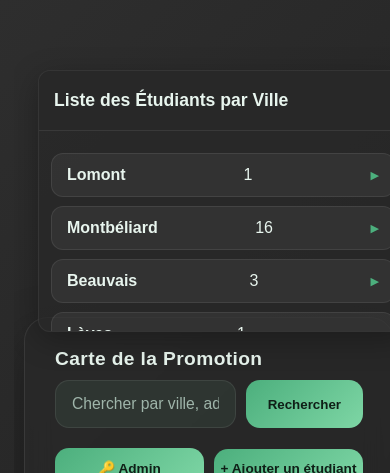
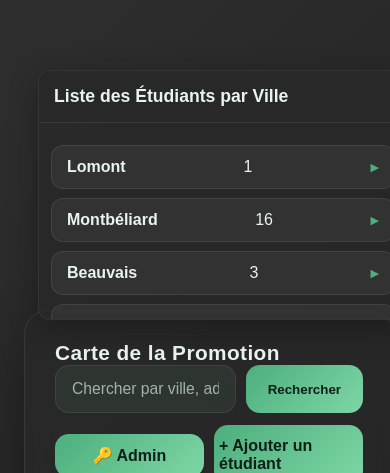
Before and after one commit to Dantech244/Climatometre-RT, a Flask app: page /map in a window 390 px wide. Shown: the top 473 px of the page. Run offline with Flask 3, Linux system fonts and the light colour scheme; a user stored in the database is signed in; data comes from the database, SQL or seed files in the repository; data that the repository does not hold is empty.

Commit message:
version mobile3

```diff
--- a/templates/index.html
+++ b/templates/index.html
@@ -3,6 +3,7 @@
     <head>
         <link rel="manifest" href="{{ url_for('static', filename='manifest.json') }}">
         <meta name="theme-color" content="#4caf7d">
+        <meta name="viewport" content="width=device-width, initial-scale=1.0, maximum-scale=1.0, user-scalable=no">
         <link rel="icon" type="image/png" href="{{ url_for('static', filename='logo_.png') }}">
         <meta charset="UTF-8">
         <meta name="viewport" content="width=device-width, initial-scale=1.0">
@@ -365,93 +366,98 @@
             2. VERSION MOBILE (Écrans petits)
             ============================================================ */
             @media screen and (max-width: 980px) {
-                /* 1. On libère le défilement naturel du téléphone */
+                /* 1. On autorise le scroll sur TOUTE la page */
+                body, html {
+                    overflow-y: auto !important;
+                    height: auto !important;
+                }
+
                 .conteneur {
                     display: flex !important;
                     flex-direction: column !important;
+                    height: auto !important; /* Crucial pour le scroll */
+                    padding: 10px !important;
+                    gap: 15px !important;
+                }
+
+                /* 2. Liste des villes : On la rend compacte en haut */
+                .left-panel {
+                    width: 100% !important;
+                    position: relative !important;
                     height: auto !important;
-                    padding: 10px !important;
+                    max-height: 250px !important; /* Limite la zone de la liste */
+                    margin-bottom: 5px !important;
+                }
+
+                .left-panel .left-scroll {
+                    max-height: 200px !important;
                     overflow-y: auto !important;
                 }
 
-                /* 2. Liste des étudiants : Compacte comme sur ton image */
-                .left-panel {
-                    width: 100% !important;
-                    position: relative !important;
-                    margin-bottom: 15px !important;
-                    border-radius: 12px !important;
-                    order: 1; /* Apparaît en premier */
+                /* 3. Barre d'outils : On aligne bien les boutons */
+                .toolbar {
+                    flex-direction: column !important;
+                    height: auto !important;
+                    gap: 12px !important;
+                    padding: 0 !important;
                 }
 
-                .left-panel .left-scroll {
-                    max-height: 200px !important; /* On limite la hauteur pour voir la suite */
-                    overflow-y: auto !important;
+                /* Barre de recherche et bouton Rechercher */
+                .toolbar .search-box {
+                    display: flex !important;
+                    width: 100% !important;
+                    gap: 5px;
                 }
 
-                /* 3. Barre d'outils et boutons : On les place sous la liste */
-                .toolbar {
-                    order: 2;
-                    flex-direction: column !important;
-                    height: auto !important;
-                    gap: 10px !important;
-                    background: transparent !important;
-                    padding: 0 !important;
-                    margin-bottom: 20px !important;
-                }
-
-                /* Grille de boutons (Admin, Ajouter, Déconnecter) */
+                /* Grille de boutons (Admin, Ajouter, Infos, Déconnecter) */
+                /* On les met 2 par 2 pour rester propre */
                 .toolbar div:last-child {
                     display: grid !important;
-                    grid-template-columns: 1fr 1fr; /* 2 colonnes comme sur ton montage */
-                    gap: 8px;
+                    grid-template-columns: 1fr 1fr;
+                    gap: 10px;
                     width: 100%;
                 }
 
-                /* Le bouton déconnecter prend toute la largeur sur une nouvelle ligne si besoin ou reste en grille */
                 .toolbar .button {
+                    width: 100% !important;
                     margin: 0 !important;
-                    justify-content: center;
+                    justify-content: center !important;
                     padding: 12px 5px !important;
-                    font-size: 0.85rem !important;
                 }
 
-                /* 4. Titre et Carte : Exactement sous les boutons */
+                /* 4. Carte : On lui redonne sa place centrale */
                 .carte {
-                    order: 3;
                     width: 100% !important;
                     margin-left: 0 !important;
                 }
 
-                .entete-carte h1 {
-                    font-size: 1.2rem !important;
-                    margin-bottom: 10px !important;
+                #map {
+                    height: 350px !important; /* Taille idéale sur écran tel */
+                    width: 100% !important;
+                    border-radius: 15px !important;
                 }
 
-                #map {
-                    height: 350px !important; /* Hauteur confortable pour mobile */
-                    width: 100% !important;
-                    border-radius: 15px !important;
-                    box-shadow: 0 4px 15px rgba(0,0,0,0.3) !important;
-                }
-
-                /* 5. Fiche Étudiant : Tout en bas */
+                /* 5. Fiche Étudiant : Elle se met en dessous et on peut scroller pour la voir */
                 .layout {
+                    display: flex !important;
                     flex-direction: column !important;
+                    height: auto !important;
                 }
 
                 .right-card {
-                    order: 4;
                     width: 100% !important;
+                    position: relative !important;
                     margin-top: 20px !important;
-                    padding: 15px !important;
+                    height: auto !important;
+                    padding: 20px !important;
                     background: var(--card-bg-solid) !important;
-                    border-radius: 12px !important;
+                    box-shadow: none !important; /* Évite les ombres bizarres sur petit écran */
                 }
 
-                /* Masquer la barre de recherche sur mobile si trop encombrant (optionnel) */
-                .search-box {
-                    width: 100% !important;
-                    margin-bottom: 10px;
+                /* On cache l'entête doublon si besoin pour gagner de la place */
+                .entete-carte h1 {
+                    font-size: 1.3rem !important;
+                    text-align: left !important;
                 }
             }
 
```
